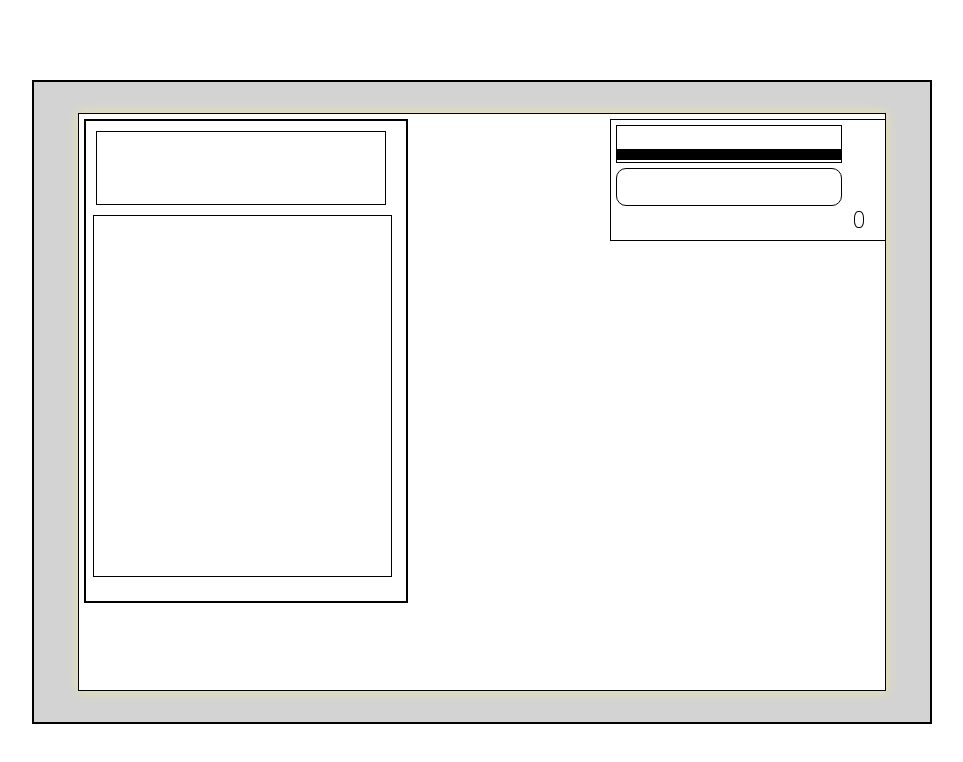
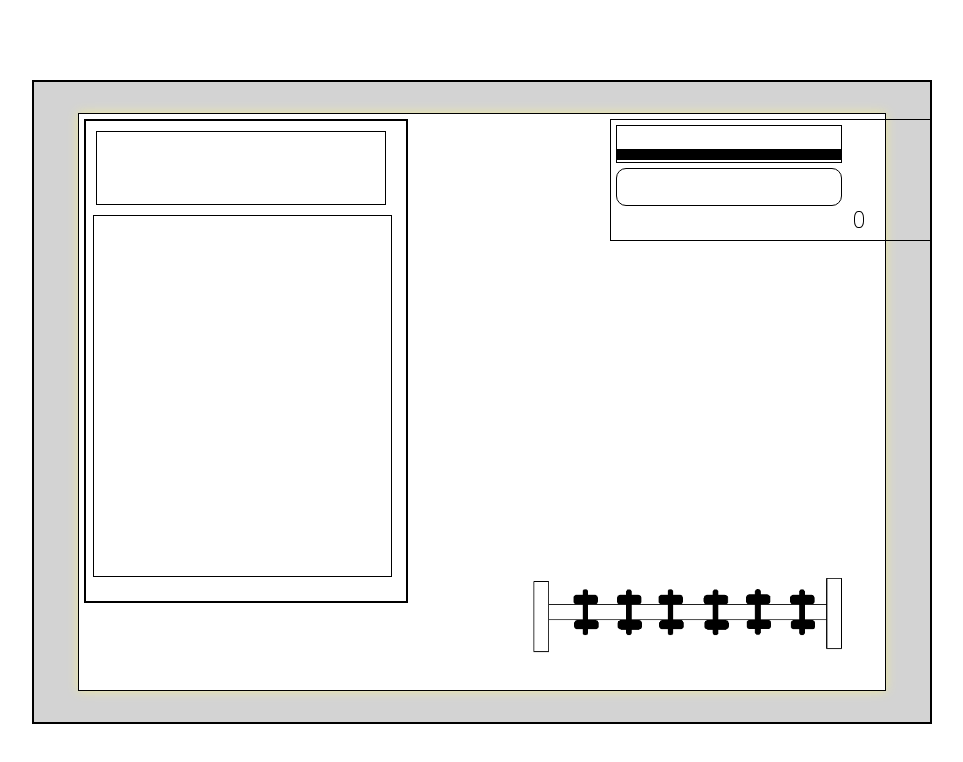
Before and after one commit to Noam-Musba/Job-Hunt, a React (Create React App) app: page / in a window 1280 px wide. Shown: the top 762 px of the page, without its empty margins (158-1121 px from the left). Built offline with nearby package versions, Linux system fonts and the light colour scheme.

Commit message:
dumbells component
added another activity which is the dumbells. added dumbells rack that i draw.

```diff
--- /dev/null
+++ b/src/components/Dumbells.js
@@ -0,0 +1,22 @@
+import React from 'react'
+
+function Dumbells() {
+  return (
+    <div id="dumbellsRack" style={{
+      height: "15vh",
+      width: "25vw",
+      margin: "5px",
+      position: "relative",
+      left: "55%",
+      top: "-5vh"
+    }}>
+      <img src={process.env.PUBLIC_URL + '/images/dumbellsRack.png'} alt='dumbells rack'
+      style={{
+        maxHeight: "100%",
+        maxWidth: "100%"
+      }} />
+    </div>
+  )
+}
+
+export default Dumbells
--- a/src/components/Room.js
+++ b/src/components/Room.js
@@ -1,6 +1,7 @@
 import React from "react";
 import Bed from "./Bed";
 import Computer from "./Computer";
+import Dumbells from "./Dumbells";
 
 const roomStyle = {};
 
@@ -37,15 +38,18 @@ function Room() {
             width: "90%",
             border: "1px solid black",
             boxShadow: "0 0 10px rgba(237, 233, 157, 1)", //yellow
+            //overflow: "auto"
           }}
         >
           <div style={{
             display: "flex",
-            overflow: "hidden"
+            //overflow: "hidden"
           }}>
             <Bed />
             <Computer />
+
           </div>
+          <Dumbells />
         </div>
       </div>
     </div>
```
Also changed, not shown: public/images/dumbellsRack.PNG (added).
